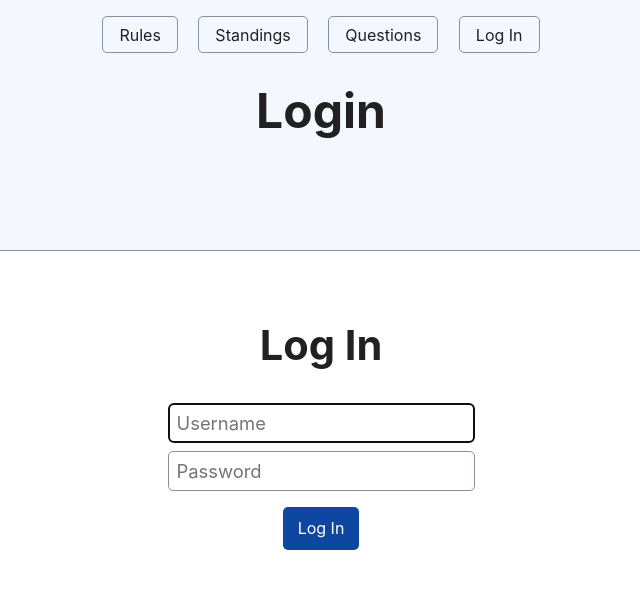
After one commit to pmrrasmussen/estimation-quiz, a Django app: page /quiz/login/ in a window 1280 px wide. The commit adds this page. Shown: the top 589 px of the page, without its empty margins (319-959 px from the left). Run offline with Django 4.2, Linux system fonts and the light colour scheme.

Commit message:
Create waypoint

```diff
--- a/estimation_quiz/polls/templates/index.html
+++ b/estimation_quiz/polls/templates/index.html
@@ -1,5 +1,5 @@
 {% load static %}
-<link rel="stylesheet" href="{% static 'css/pico.css' %}">
+<link rel="stylesheet" href="{% static 'css/pico.slim.css' %}">
 
 <!doctype html>
 <html lang="en">
--- a/estimation_quiz/quiz/models.py
+++ b/estimation_quiz/quiz/models.py
@@ -13,7 +13,7 @@ class UserAnswer(models.Model):
     user = models.ForeignKey(User, on_delete=models.CASCADE)
     answer_high = models.IntegerField()
     answer_low = models.IntegerField()
-    answer_date = models.DateTimeField()
+    answer_date = models.DateTimeField(auto_now=True)
 
 
 class Result(models.Model):
--- a/estimation_quiz/quiz/static/css/simple.css
+++ b/estimation_quiz/quiz/static/css/simple.css
@@ -658,3 +658,13 @@ dialog::backdrop {
   padding: 1.5rem;
   margin: 2rem 0;
 }
+
+
+/* Additionals */
+p.success {
+  color: green;
+}
+
+.error {
+  color: red;
+}
--- /dev/null
+++ b/estimation_quiz/quiz/templates/login.html
@@ -0,0 +1,32 @@
+{% extends 'template.html' %}
+
+{% block page_title %}Login{% endblock %}
+
+{% block title %}Login{% endblock %}
+
+{% block main %}
+{% if user.is_authenticated %}
+    <center>
+        <h2> Logged in as {{ user.get_username }}! </h2>
+    </center>
+{% else %}
+    <center>
+        <h2>Log In</h2>
+        {% if error_message %}
+            <p style="color:red">
+                <strong>
+                    {{ error_message }}
+                </strong>
+            </p>
+        {% endif %}
+        <form action="{% url 'quiz:attempt_login' %}" method="post">
+        {% csrf_token %}
+        <input id="inputUsername" name="username" class="form-control" placeholder="Username" required="" autofocus="" type="text">
+        <br>
+        <input id="inputPassword" name="password" class="form-control" placeholder="Password" required="" type="password">
+        <br>
+        <button type="submit" value="Log In">Log In</button>
+    </form>
+    </center>
+{% endif %}
+{% endblock main %}
--- a/estimation_quiz/quiz/templates/template.html
+++ b/estimation_quiz/quiz/templates/template.html
@@ -1,4 +1,6 @@
 {% load static %}
+{% load quiz_extras %}
+
 <link rel="stylesheet" href="{% static 'css/simple.css' %}">
 
 <!doctype html>
@@ -6,13 +8,19 @@
     <head>
         <meta charset="utf-8" />
         <title>{% block page_title %}{% endblock page_title %}</title>
+        <link rel="shortcut icon" type="image/png" href="{% static 'media/favicon.png' %}" >
     </head>
     <body>
         <header>
             <nav>
-                <a href="{% url 'quiz:rules' %}" class="current">Rules</a>
-                <a href="{% url 'quiz:standings' %}" class="current">Standings</a>
-                <a href="{% url 'quiz:questions' %}" class="current">Questions</a>
+                <a href="{% url 'quiz:rules' %}">Rules</a>
+                <a href="{% url 'quiz:standings' %}">Standings</a>
+                <a href="{% url 'quiz:questions' %}">Questions</a>
+                {% if user.is_authenticated %}
+                    <a href="{% url 'quiz:logout' %}">Log Out: {{ user.get_username }}</a>
+                {% else %}
+                    <a href="{% url 'quiz:login' %}">Log In</a>
+                {% endif %}
             </nav>
             <h1>
                 {% block title %}{% endblock title %}
--- a/estimation_quiz/quiz/urls.py
+++ b/estimation_quiz/quiz/urls.py
@@ -4,8 +4,12 @@ from . import views
 
 app_name = "quiz"
 urlpatterns = [
-    path("", views.home, name='home'),
-    path("standings/", views.standings, name='standings'),
-    path("questions/", views.questions, name='questions'),
-    path("rules/", views.rules, name='rules'),
+    path("", views.home, name="home"),
+    path("standings/", views.standings, name="standings"),
+    path("questions/", views.questions, name="questions"),
+    path("rules/", views.rules, name="rules"),
+    path("login/", views.login_page, name="login"),
+    path("login/attempt_login", views.attempt_login, name="attempt_login"),
+    path("logout", views.attempt_logout, name="logout"),
+    path("questions/answer", views.answer, name="answer"),
 ]
--- a/estimation_quiz/quiz/views.py
+++ b/estimation_quiz/quiz/views.py
@@ -1,49 +1,110 @@
-from django.shortcuts import render
+from django.shortcuts import render, get_object_or_404
 from django.http import HttpResponseRedirect
 from django.urls import reverse
+from django.contrib import messages
 
 from django.contrib.auth.models import User
+from django.contrib.auth import authenticate, login, logout
 
-from .models import Question, Result
+from .models import Question, UserAnswer, Result
 
 
 def standings(request):
-    contestants = User.objects.all()
-    questions = Question.objects.order_by('id').all()
+    contestants = User.objects.filter(groups__name="Team")
+    questions = Question.objects.order_by("id").all()
 
     return render(
         request,
-        'standings.html',
+        "standings.html",
         {
-            'contestants': contestants,
-            'questions': questions,
+            "contestants": contestants,
+            "questions": questions,
         },
     )
 
 
-def login(request):
-    pass
+def attempt_login(request):
+    username = request.POST["username"]
+    password = request.POST["password"]
+    user = authenticate(request, username=username, password=password)
+
+    if user is not None:
+        login(request, user)
+        return HttpResponseRedirect(reverse("quiz:login"))
+    else:
+        return render(
+            request,
+            "login.html",
+            {
+                "error_message": "Invalid username or password."
+            }
+        )
+
+
+def login_page(request):
+    return render(
+        request,
+        "login.html",
+    )
+
+
+def attempt_logout(request):
+    logout(request)
+    return render(
+        request,
+        "login.html"
+    )
 
 
 def home(request):
-    return HttpResponseRedirect(reverse('quiz:rules'))
+    return HttpResponseRedirect(reverse("quiz:rules"))
 
 
 def questions(request):
-    questions = Question.objects.order_by('id').all()
+    questions = Question.objects.order_by("id").all()
 
     return render(
         request,
-        'questions.html',
+        "questions.html",
         {
-            'questions': questions,
+            "questions": questions,
         },
     )
 
 
 def rules(request):
-    return render(request, 'rules.html')
+    return render(request, "rules.html")
 
 
-def answer(request, question_id, answer_high: int, answer_low: int):
-    pass
+def answer(request):
+    question_id = request.POST["question_id"]
+    lower_bound = request.POST["lower_bound"]
+    upper_bound = request.POST["upper_bound"]
+    question = get_object_or_404(Question, pk=question_id)
+    user = request.user
+
+    if not answer_is_valid(lower_bound, upper_bound):
+        messages.error(request, "Invalid input.")
+        return render(
+            request,
+            "questions.html",
+        )
+
+
+    process_answer(question, user, lower_bound, upper_bound)
+    messages.success(request, "Answer successfully submitted.")
+
+    return HttpResponseRedirect(reverse("quiz:questions"))
+
+
+def process_answer(question, user, lower_bound, upper_bound):
+    answer = UserAnswer(
+        question=question,
+        user=user,
+        answer_high=upper_bound,
+        answer_low=lower_bound,
+    ).save()
+
+
+def answer_is_valid(lower_bound, upper_bound):
+    return True
```
Also changed, not shown: estimation_quiz/quiz/templates/questions.html (+35 -3 lines), estimation_quiz/quiz/templatetags/quiz_extras.py (added, +17 -0 lines), estimation_quiz/quiz/migrations/0002_alter_useranswer_answer_date.py (added), estimation_quiz/quiz/static/media/favicon.png (added), estimation_quiz/quiz/templatetags/__init__.py (added).
